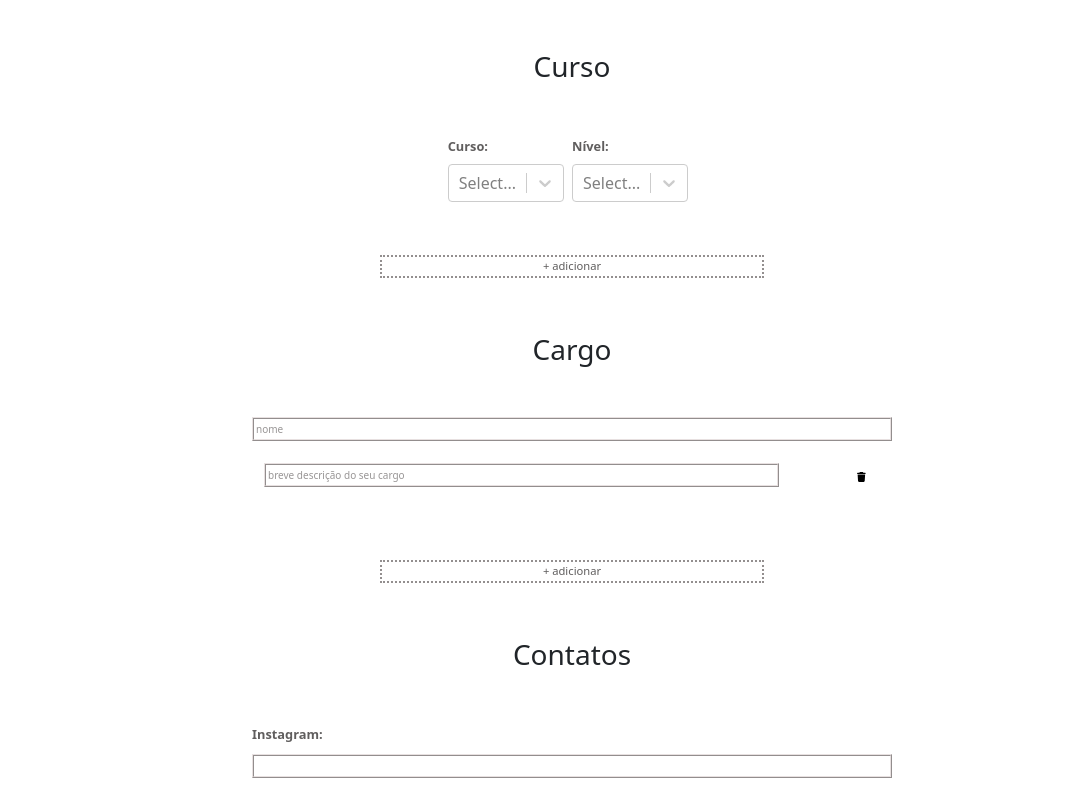
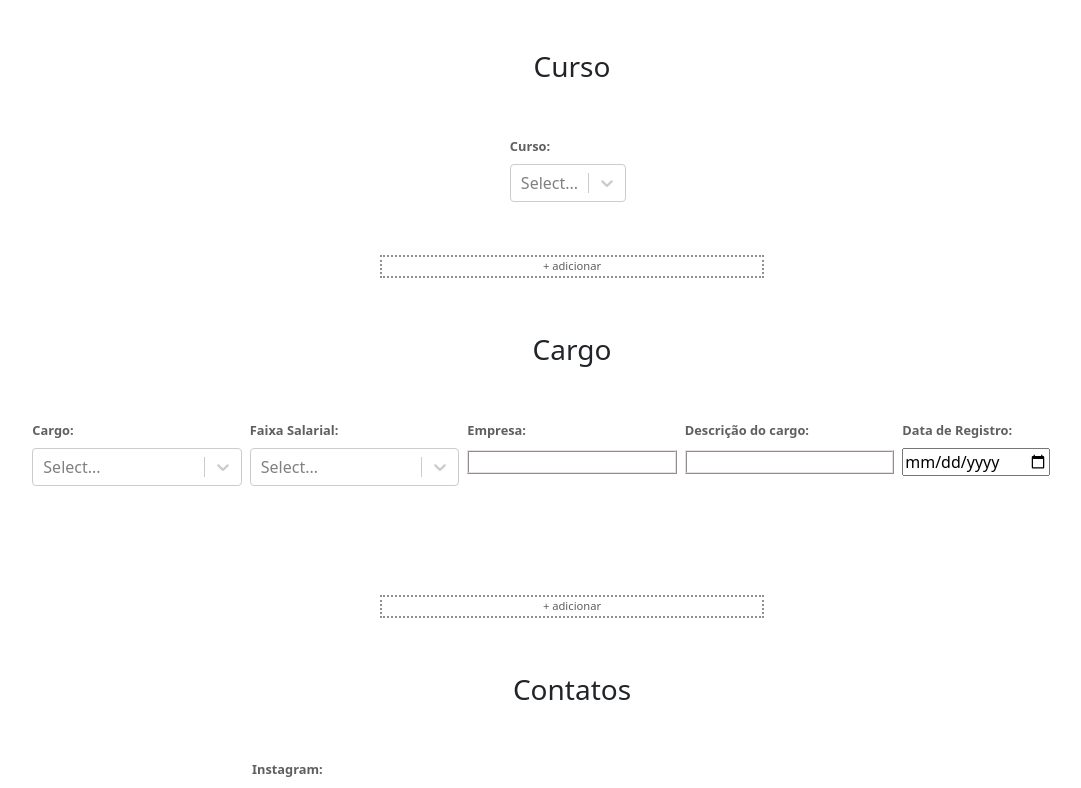
Before and after one commit to brenno147/LabProg-Egresso, a React (Create React App) app in the folder portal-egresso/: page /#/cadastro in a window 1280 px wide. Shown: the part 480-1268 px from the top of the page, without its empty margins (68-1149 px from the left). Built offline with nearby package versions, Linux system fonts and the light colour scheme.

Commit message:
Cadastro

```diff
--- a/portal-egresso/src/components/ButtonComponent.js
+++ b/portal-egresso/src/components/ButtonComponent.js
@@ -2,9 +2,7 @@ import React from 'react';
 function ButtonComponent(props) {
   return (
     <div className='button-style-hover'>
-      <a href={props.route}>
-        <button  className="button-style" onClick={props.nav} type="button">{props.nome}</button>
-      </a>
+        <button  className="button-style" onClick={props.click} type="button">{props.nome}</button>
     </div>
   );
 }
--- /dev/null
+++ b/portal-egresso/src/components/DateInput.js
@@ -0,0 +1,12 @@
+import React from "react";
+
+function TextInputComponent(props){
+    return(
+        <div style={{alignItems: "flex-start",display: "in-line", backgroundColor: "transparent", width:"100%"}}>
+            <label className="textInput">{props.value}&nbsp;</label>
+            <input type="date"></input>
+        </div>
+    );
+}
+
+export default TextInputComponent
--- a/portal-egresso/src/components/NavbarComponent.js
+++ b/portal-egresso/src/components/NavbarComponent.js
@@ -1,10 +1,13 @@
 import React from 'react';
 import {Navbar,Nav,Container} from 'react-bootstrap';
+import { useNavigate } from 'react-router-dom';
 import ButtonComponent from './ButtonComponent';
 import logo from '../imgs/log.png';
 import '../css/style.css';
 
 function NavbarComponent(){
+
+    const navigate = useNavigate()
 
     return(
         <Navbar expand="lg" style={{backgroundColor: "#5b7bb5"}}>
@@ -23,7 +26,7 @@ function NavbarComponent(){
                     <a className="text-nav" href="#/estatisticas">Estatísticas</a>
                 </Nav>
                 <div className="button-nav">
-                    <ButtonComponent nome={'Cadastre-se'} route={'#/cadastro'}/>
+                    <ButtonComponent nome={'Cadastre-se'} click={() => navigate('/cadastro')}/>
                 </div>
                 <div className="button-nav">
                     <ButtonComponent nome={'Login'}/>
--- a/portal-egresso/src/components/SelectInput.js
+++ b/portal-egresso/src/components/SelectInput.js
@@ -8,7 +8,7 @@ function SelectInput(props){
     return(
         <div className='mr-2' style={{alignItems: "flex-start",display: "in-line", backgroundColor: "transparent", width:"100%"}}>
             <label className="textInput">{props.value}&nbsp;</label>
-            <Select options={options} />
+            <Select options={options} onChange={props.inputChange}/>
         </div>
     );
 }
--- a/portal-egresso/src/components/TextInputComponent.js
+++ b/portal-egresso/src/components/TextInputComponent.js
@@ -2,9 +2,9 @@ import React from "react";
 
 function TextInputComponent(props){
     return(
-        <div style={{alignItems: "flex-start",display: "in-line", backgroundColor: "transparent", width:"100%"}}>
+        <div className='mr-2' style={{alignItems: "flex-start",display: "in-line", backgroundColor: "transparent", width:"100%"}}>
             <label className="textInput">{props.value}&nbsp;</label>
-            <input type="text" className="input-text-1"/>
+            <input name={props.inputName} value = {props.inputValue} onChange = {props.inputChange} type="text" className="input-text-1"/>
         </div>
     );
 }
--- a/portal-egresso/src/pages/Cadastro.js
+++ b/portal-egresso/src/pages/Cadastro.js
@@ -1,17 +1,66 @@
-import React from 'react'
+import React, { useState } from 'react'
 import TextInputComponent from '../components/TextInputComponent';
 import NavbarComponentLogin from '../components/NavbarComponentLogin';
 import Footer from '../components/Footer';
-import ProfComponents from '../components/ProfComponents';
 import ButtonComponent from '../components/ButtonComponent';
 import ButtonSubmitComponent from '../components/ButtonSubmitComponent';
 import DepoimentoTextComponent from '../components/DepoimentoTextComponent';
-import Curso from '../components/Curso';
-import Cargo from '../components/Cargo';
-import CriarContato from '../components/CriarContato';
 import SelectInput from '../components/SelectInput';
+import DateInput from '../components/DateInput';
 
 function Cadastro(){
+
+    const [egresso, setEgresso] = useState({
+        nome: '',
+        email: '',
+        cpf: '',
+        senha: '',
+        resumo: '',
+        urlFoto: '',
+        contatos: [{
+            nome: '',
+            urlLogo: '',
+        }],
+        profissoes: [],
+        cursos: [{
+            cursoId: '',
+            dataInicio: '',
+            dataConclusao: ''
+        }]
+    })
+
+    const [profissao, setProfissao] = useState({
+        cargoId: '',
+        faixaSalarioId: '',
+        empresa: '',
+        descricao: '',
+        dataRegistro: ''
+    })
+
+    const handleChange = (e) => {
+        const value = e.target.value;
+        setEgresso({ ...egresso, [e.target.name]: value });
+        console.log(egresso)
+      };
+
+      const handleChangeProfCargo = (selectedOption) => {
+        setProfissao({ ...profissao, cargoId: selectedOption.value });
+        console.log(profissao)
+      };
+
+      const handleChangeProf = (e) => {
+        const value = e.target.value;
+        setProfissao({ ...profissao, [e.target.name]: value });
+        console.log(profissao)
+      };
+
+    const addProf = () => {
+        setEgresso({...egresso, cursos: [...egresso.cursos, profissao]})
+        console.log(egresso)
+    }
+
+
+
     return(
         <div className="">
             <NavbarComponentLogin/>
@@ -20,19 +69,16 @@ function Cadastro(){
                     Cadastro
                 </div>
                 <div className='w-50'>
-                    <TextInputComponent value="Nome:"/>
-                    <TextInputComponent value="Email:"/>
-                    <TextInputComponent value="Cpf:"/>
-                    <input type="text" className="input-text mt-3" placeholder={"Resumo sobre suas habilidades"}/>
+                    <TextInputComponent value="Nome:" inputValue={egresso.nome} inputChange={(e) =>handleChange(e)} inputName="nome"/>
+                    <TextInputComponent value="Email:" inputValue={egresso.email} inputChange={(e) =>handleChange(e)} inputName="email"/>
+                    <TextInputComponent value="Cpf:" inputValue={egresso.cpf} inputChange={(e) =>handleChange(e)} inputName="cpf"/>
+                    <input name="resumo" value={egresso.resumo} onChange={(e) => handleChange(e)} type="text" className="input-text mt-3" placeholder={"Resumo sobre suas habilidades"}/>
                 </div>
                 <div  className="h3" style={{marginBottom:"50px", marginTop:"50px"}}>
                     Curso
                 </div>
                 <div className='d-flex flex-row w-70 mb-5'>
                     <SelectInput value = "Curso:" options = {[{ value: 'chocolate', label: 'Chocolate' },
-                                            { value: 'strawberry', label: 'Strawberry' },
-                                            { value: 'vanilla', label: 'Vanilla' }]}/>
-                    <SelectInput value = "Nível:" options = {[{ value: 'chocolate', label: 'Chocolate' },
                                             { value: 'strawberry', label: 'Strawberry' },
                                             { value: 'vanilla', label: 'Vanilla' }]}/>
                 </div>
@@ -42,7 +88,15 @@ function Cadastro(){
                 <div  className="h3" style={{marginBottom:"50px", marginTop:"50px"}}>
                     Cargo
                 </div>
-                    <Cargo cargo="nome" descricao="breve descrição do seu cargo"/>
+                <div className='d-flex flex-row w-70 mb-5'>
+                    <SelectInput value = "Cargo:" options = {[{ value: 1, label: 'Cargo teste' },
+                                                            {  value: 2, label: 'Chocolate' }]}
+                        inputChange={handleChangeProfCargo}/>
+                    <SelectInput value = "Faixa Salarial:" options = {[{ value: 1, label: 'Cargo teste' }]}/>
+                    <TextInputComponent value="Empresa:"/>
+                    <TextInputComponent value="Descrição do cargo:"/>
+                    <DateInput value = "Data de Registro:"/>
+                </div>
                 <div  className='mt-5' style={{width:"30%"}}>
                     <ButtonSubmitComponent value="+ adicionar"/>
                 </div>
@@ -61,8 +115,16 @@ function Cadastro(){
                 <div style={{width:"30%", marginBottom:"30px"}}>
                     <ButtonSubmitComponent value="+ adicionar"/>
                 </div>
-                <div style={{alignSelf:"end", display:"flex", flexDirection:"row", marginTop:"20px", marginBottom:"30px", marginRight:"60px"}}>
-                    <ButtonComponent nome="Cadastrar"/>
+                <div
+                    style={{
+                    alignSelf: "end",
+                    display: "flex",
+                    flexDirection: "row",
+                    marginTop: "20px",
+                    marginBottom: "30px",
+                    marginRight: "60px",
+                    }}>
+                    <ButtonComponent nome="Cadastrar" click={() => addProf()}/>
                 </div>
             </div>
 
```
